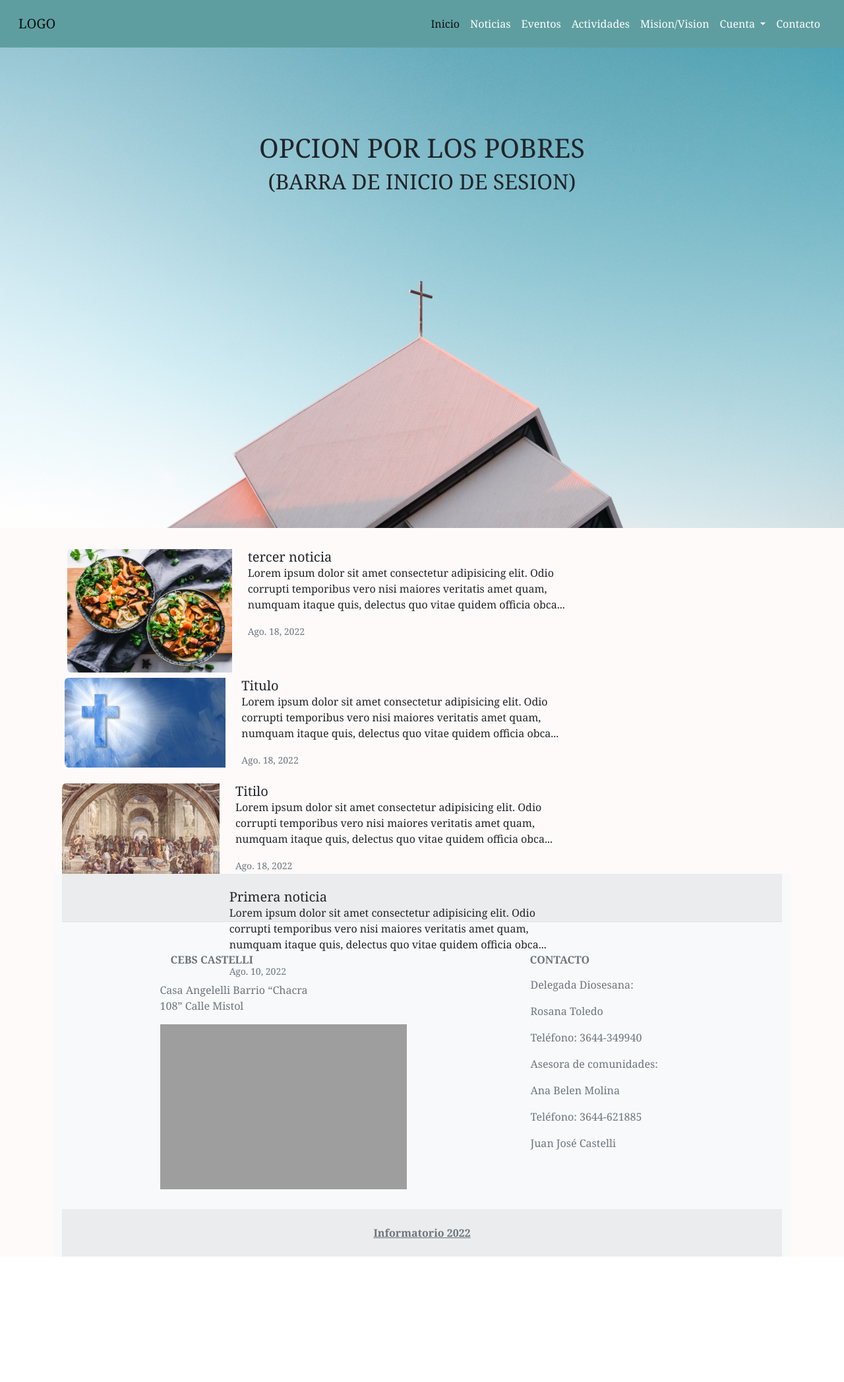
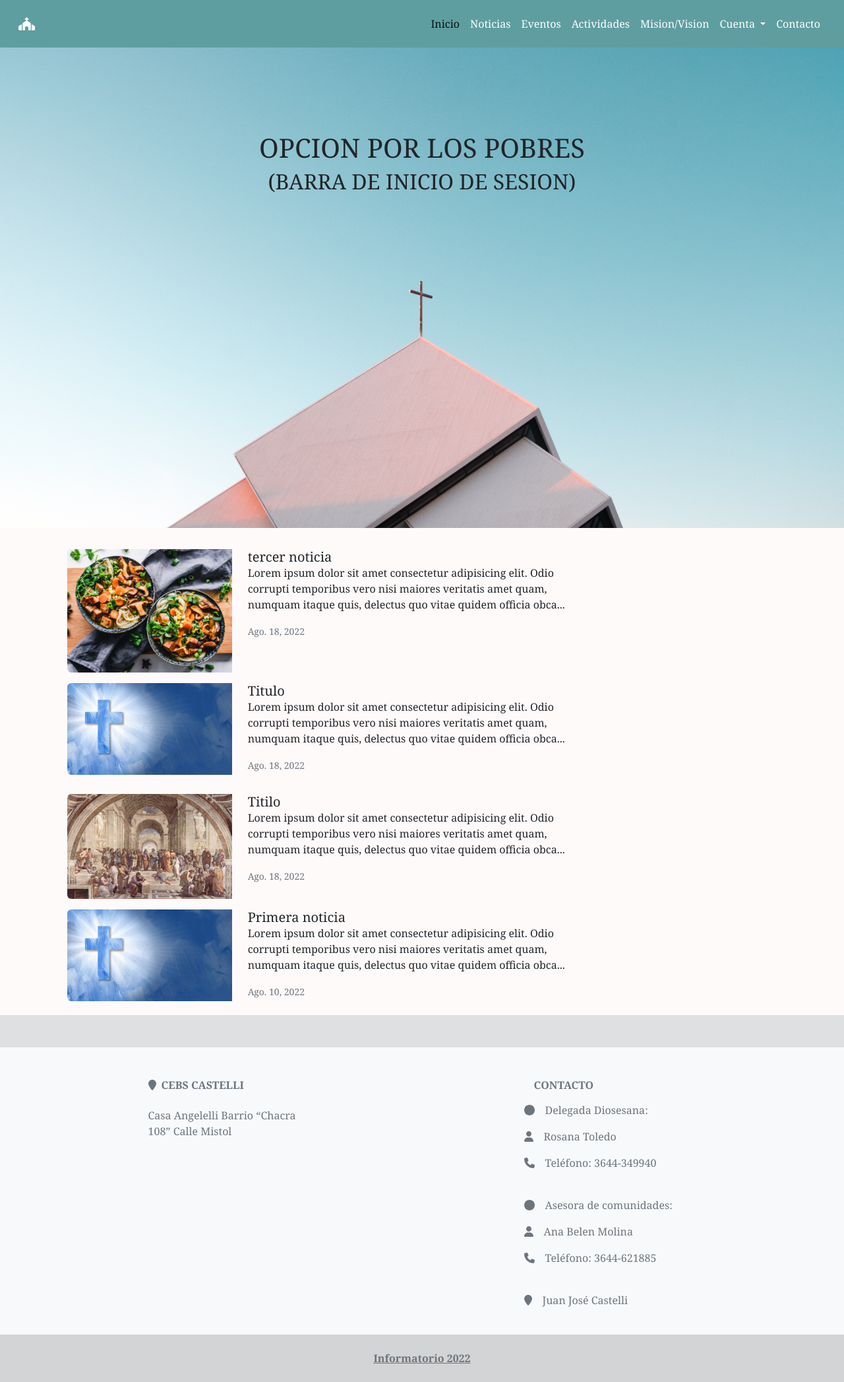
Before and after one commit to JulianMnZodd/ProyectoInformatorio, a Django app: page / in a window 1280 px wide. Shown: the whole page at 66% size. Before the commit the page ends 1904 px from the top, so only its background shows below. Run offline with Django 3.2, Linux system fonts and the light colour scheme; data comes from the database, SQL or seed files in the repository; parts of the project's set-up code (start-up, migrations or seed data) failed here and were passed over; some libraries are stand-ins or nearby versions; grey boxes are pictures that could not be loaded.

Commit message:
Mejoras del footer

```diff
--- a/info/templates/base.html
+++ b/info/templates/base.html
@@ -7,6 +7,9 @@
     <meta name="viewport" content="width=device-width, initial-scale=1.0">
     <title>CEBs Castelli</title>
     <link href="https://cdn.jsdelivr.net/npm/bootstrap@5.2.0/dist/css/bootstrap.min.css" rel="stylesheet" integrity="sha384-gH2yIJqKdNHPEq0n4Mqa/HGKIhSkIHeL5AyhkYV8i59U5AR6csBvApHHNl/vI1Bx" crossorigin="anonymous">
+    <!-- Font Awesome -->
+    <link rel="stylesheet" href="https://cdnjs.cloudflare.com/ajax/libs/font-awesome/6.1.2/css/all.min.css" integrity="sha512-1sCRPdkRXhBV2PBLUdRb4tMg1w2YPf37qatUFeS7zlBy7jJI8Lf4VHwWfZZfpXtYSLy85pkm9GaYVYMfw5BC1A==" crossorigin="anonymous" referrerpolicy="no-referrer" />
+    <!-- CSS Local -->
     <link rel="stylesheet" type="text/css" href="{% static 'css/main.css' %}">
 </head>
 <body>
@@ -14,7 +17,9 @@
   <header>
     <nav class="navbar navbar-expand-md fixed-top  p-md-3">
         <div class="container-fluid">
-        <a class="navbar-brand" href="{%url 'home'%}">LOGO</a>
+        <a class="navbar-brand" href="{%url 'home'%}">
+          <i class="fa-solid fa-church" style="color: #fff;"></i>
+        </a>
         <button class="navbar-toggler" type="button" data-bs-toggle="collapse" data-bs-target="#navbarNavDropdown" aria-controls="navbarNavDropdown" aria-expanded="false" aria-label="Toggle navigation">
             <span class="navbar-toggler-icon"></span>
         </button>
@@ -62,14 +67,15 @@
 
     <!-- JavaScript Bundle with Popper -->
 <script src="https://cdn.jsdelivr.net/npm/bootstrap@5.2.0/dist/js/bootstrap.bundle.min.js" integrity="sha384-A3rJD856KowSb7dwlZdYEkO39Gagi7vIsF0jrRAoQmDKKtQBHUuLZ9AsSv4jD4Xa" crossorigin="anonymous"></script>
-
+    <!-- JavaScript Font Awesome -->
+<script src="https://cdnjs.cloudflare.com/ajax/libs/font-awesome/6.1.2/js/all.min.js" integrity="sha512-8pHNiqTlsrRjVD4A/3va++W1sMbUHwWxxRPWNyVlql3T+Hgfd81Qc6FC5WMXDC+tSauxxzp1tgiAvSKFu1qIlA==" crossorigin="anonymous" referrerpolicy="no-referrer"></script>
 
 
 
 <!-- Footer -->
 <footer class="text-center text-lg-start bg-light text-muted">
   <!-- Section: Social media -->
-  <section class="d-flex justify-content-center justify-content-lg-between p-4 border-bottom" style="background-color: rgba(0, 0, 0, 0.05);">
+  <section class="d-flex justify-content-center justify-content-lg-between p-4 border-bottom" style="background-color: rgba(0, 0, 0, 0.10);">
     <!-- Left -->
  <!--   <div class="me-5 d-none d-lg-block">
       <span>Get connected with us on social networks:</span>
@@ -77,32 +83,12 @@
     <!-- Left -->
 
     <!-- Right -->
-    <div>
-      <a href="" class="me-4 text-reset">
-        <i class="fab fa-facebook-f"></i>
-      </a>
-      <a href="" class="me-4 text-reset">
-        <i class="fab fa-twitter"></i>
-      </a>
-      <a href="" class="me-4 text-reset">
-        <i class="fab fa-google"></i>
-      </a>
-      <a href="" class="me-4 text-reset">
-        <i class="fab fa-instagram"></i>
-      </a>
-      <a href="" class="me-4 text-reset">
-        <i class="fab fa-linkedin"></i>
-      </a>
-      <a href="" class="me-4 text-reset">
-        <i class="fab fa-github"></i>
-      </a>
-    </div>
     <!-- Right -->
   </section>
   <!-- Section: Social media -->
 
   <!-- Section: Links  -->
-  <section class="">
+  <section>
     <div class="container text-center text-md-start mt-5">
       <!-- Grid row -->
       <div class="row mt-3">
@@ -110,7 +96,7 @@
         <div class="col-md-3 col-lg-4 col-xl-3 mx-auto mb-4">
           <!-- Content -->
           <h6 class="text-uppercase fw-bold mb-4">
-            <i class="fas fa-gem me-3"></i>CEBs Castelli
+            <i class="fa-solid fa-location-pin" style="margin-right: 8px;"></i>CEBs Castelli
           </h6>
           <p>
           Casa Angelelli Barrio “Chacra 108” Calle Mistol
@@ -168,13 +154,13 @@
         <div class="col-md-4 col-lg-3 col-xl-3 mx-auto mb-md-0 mb-4">
           <!-- Links -->
           <h6 class="text-uppercase fw-bold mb-3" style="margin-left:15px ;">Contacto</h6>
-          <p><i class="fas fa-home me-3"></i>Delegada Diosesana:</p>
-            <p><i class="fas fa-home me-3"></i> Rosana Toledo</p>
-           <p><i class="fas fa-phone me-3"></i> Teléfono: 3644-349940</p>
-            <p><i class="fas fa-home me-3"></i>Asesora de comunidades: </p>
-            <p><i class="fas fa-home me-3"></i> Ana Belen Molina </p>
-           <p><i class="fas fa-phone me-3"></i> Teléfono: 3644-621885</p>
-           <p><i class="fas fa-phone me-3"></i> Juan José Castelli</p>
+            <p><i class="fa-solid fa-circle me-3"></i>Delegada Diosesana:</p>
+            <p><i class="fa-solid fa-user me-3"></i>Rosana Toledo</p>
+           <p><i class="fas fa-phone me-3"></i>Teléfono: 3644-349940</p><br>
+            <p><i class="fa-solid fa-circle me-3"></i>Asesora de comunidades: </p>
+            <p><i class="fa-solid fa-user me-3"></i>Ana Belen Molina </p>
+           <p><i class="fas fa-phone me-3"></i>Teléfono: 3644-621885</p><br>
+           <p><i class="fa-solid fa-location-pin me-3"></i>Juan José Castelli</p>
        <!--   <p><i class="fas fa-phone me-3"></i> 3644-349940</p>
           <p><i class="fas fa-print me-3"></i> 3644-621885</p>-->
         </div>
@@ -186,7 +172,7 @@
   <!-- Section: Links  -->
 
   <!-- Copyright -->
-  <div class="text-center p-4" style="background-color: rgba(0, 0, 0, 0.05);">
+  <div class="text-center p-4" style="background-color: rgba(0, 0, 0, 0.15);">
 
     <a class="text-reset fw-bold" href="https://capacitaciones.chaco.gob.ar">Informatorio 2022</a>
   </div>
--- a/info/templates/home.html
+++ b/info/templates/home.html
@@ -34,8 +34,8 @@
  <div class="container">
         <div class="container-lg">
             <div class="row">
-                <div class="col-md-9">
-                    {%for post in noticia %}
+                {%for post in noticia %}
+                <div class="col-sm-9">
                     <div class="row p-2" >
                         <div class="col-md-4">
                             <img src="{{post.imagen.url}}" class="img-fluid rounded-start" alt="...">
@@ -47,7 +47,7 @@
                               <p class="card-text"><small class="text-muted">{{post.creado}}</small></p>
                               <a href="{%url 'noticias:MostrarNoticia' post.id %}"class="stretched-link"></a>
                             </div>
-                          </div> {%endfor%}
+                          </div>
                     </div>
 
 
@@ -62,6 +62,7 @@
                         </div>
                     </div>-->
             </div>
+            {%endfor%}
         </div>
     </div>
 
```
